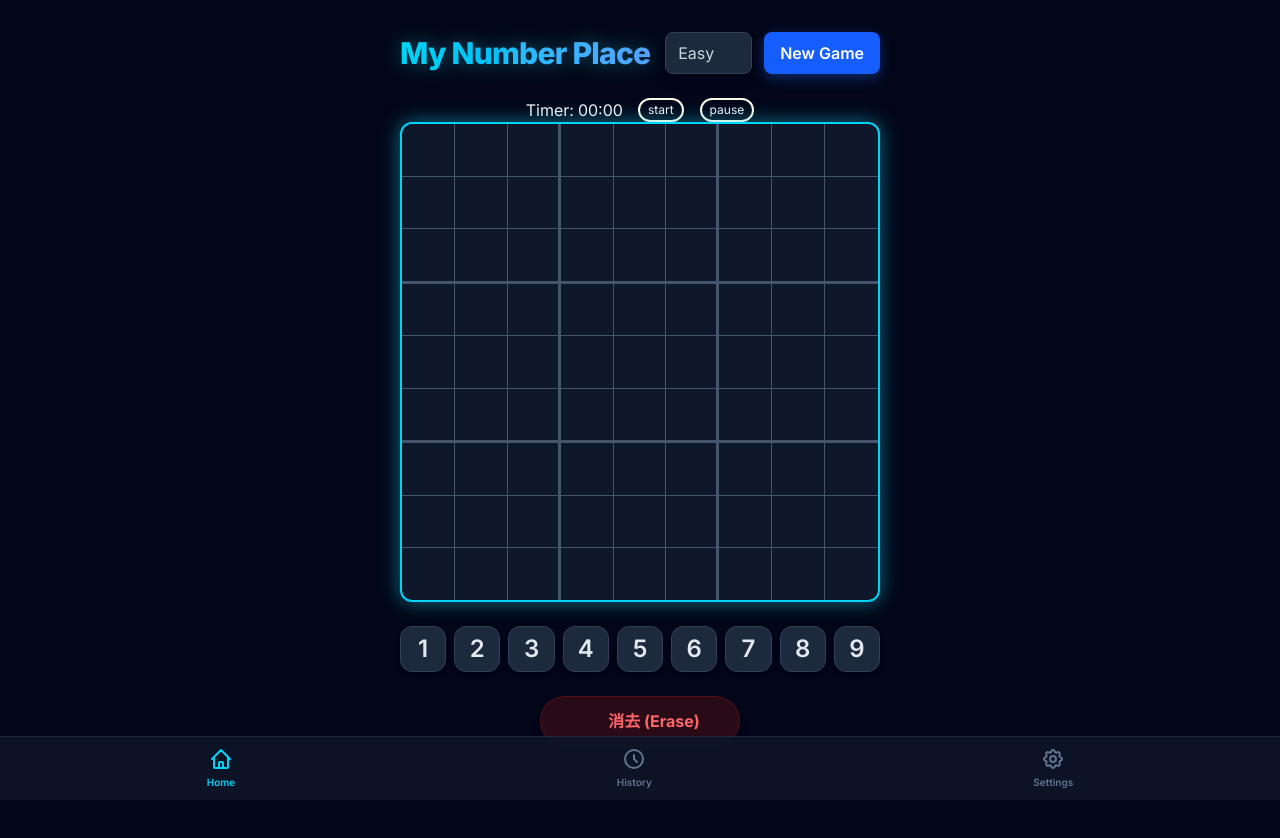
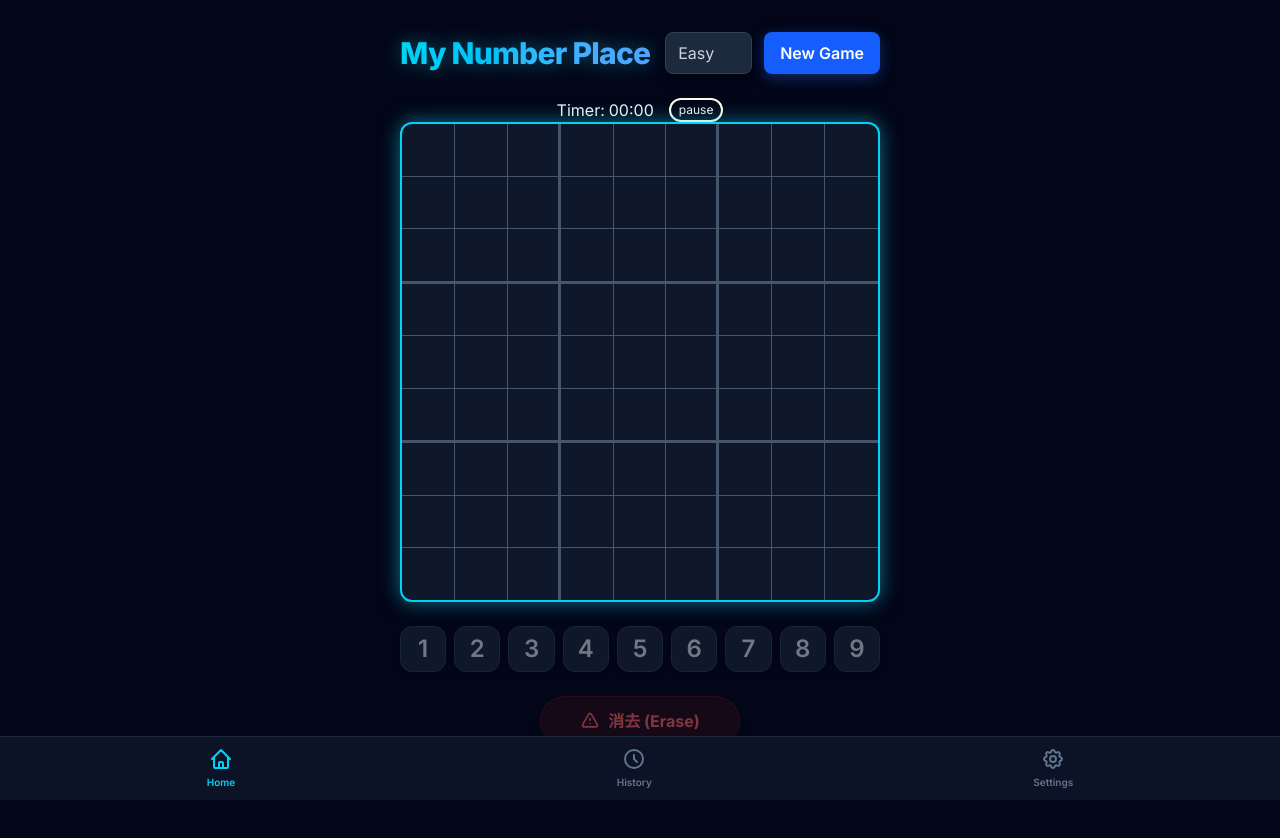
Before and after one commit to ichitaka58/my-number-place, a React (Vite) app: page / in a window 1280 px wide. Shown: the top 838 px of the page. Built offline with nearby package versions, Linux system fonts and the light colour scheme.

Commit message:
feat: disable input controls when timer is paused or game is completed

```diff
--- a/src/App.tsx
+++ b/src/App.tsx
@@ -36,9 +36,12 @@ function App() {
     onClickCancelButton,
   } = useSudoku();
   const [windowWidth, windowHeight] = useWindowSize();
-  // タイマーコンポーネント（<Timer />）をリセットするための識別用ステート
-  // 初期値の0は「最初の読み込み時」、1以上は「New Gameが押されてゲームが始まった状態」を表す
+  // タイマー（<Timer />）をリセットするための識別用キー（New Gameが押されるたびにカウントアップし秒数を0に戻す）
   const [gameId, setGameId] = useState(0);
+
+  // ゲームの進行・一時停止の管理用ステート
+  // 停止時（false）は盤面やNumberPadの入力を無効化（disabled）するためにも利用
+  const [isRunning, setIsRunning] = useState(false);
 
   // 選択されたセルが属するブロック、行、列を特定するためのヘルパー
   const selectedRow = selectedCell[0];
@@ -54,6 +57,7 @@ function App() {
    */
   const handleStartNewGame = () => {
     handleGenerate();
+    setIsRunning(true);
     setGameId((prev) => prev + 1);
   };
 
@@ -76,10 +80,10 @@ function App() {
       />
       {/*
         Timer Area
-        - key={gameId}: 値が変わるたびにTimerがアンマウント・再マウントされ、秒数(seconds)が0にリセットされる
-        - autoStart={gameId > 0}: 初回アクセス時(0)は停止状態、New Gameボタン押下後(1以上)は自動でタイマーが開始される
+        - key={gameId}: 値が変わるたびにTimerコンポーネント全体が初期化され、秒数が0にリセットされる
+        - isRunning: タイマーの動作/停止をApp側から制御・連携するためにPropsとして引き渡す
       */}
-      <Timer key={gameId} completed={completed} autoStart={gameId > 0} />
+      <Timer key={gameId} completed={completed} isRunning={isRunning} setIsRunning={setIsRunning} />
 
       {/* Sudoku Grid Area */}
       <div className="w-full max-w-120 aspect-square relative">
@@ -147,7 +151,7 @@ function App() {
                     ${bgClass}
                     ${textClass}
                     ${borderBottom} ${borderRight} ${borderNoneBottom} ${borderNoneRight}
-                    ${isInitial || completed ? "pointer-events-none" : ""}
+                    ${isInitial || completed || !isRunning ? "pointer-events-none" : ""}
                   `}
                 >
                   {cell !== 0 ? cell : ""}
@@ -170,6 +174,7 @@ function App() {
         onClickNumberButton={onClickNumberButton}
         onClickCancelButton={onClickCancelButton}
         completed={completed}
+        isRunning={isRunning}
       />
 
       {/* Bottom Navigation Bar */}
--- a/src/components/NumberPad.tsx
+++ b/src/components/NumberPad.tsx
@@ -4,21 +4,22 @@ type NumberPadProps = {
   onClickNumberButton: (e: React.MouseEvent<HTMLButtonElement>) => void;
   onClickCancelButton: () => void;
   completed: boolean;
+  isRunning: boolean
 };
 
 
-export const NumberPad = ({ onClickNumberButton, onClickCancelButton, completed }: NumberPadProps) => {
+export const NumberPad = ({ onClickNumberButton, onClickCancelButton, completed, isRunning }: NumberPadProps) => {
 
     return (
-        <div className="w-full max-w-[480px] mt-6 flex flex-col gap-3 sm:gap-4">
+        <div className="w-full max-w-120 mt-6 flex flex-col gap-3 sm:gap-4">
             {/* 数字ボタン: 1列に配置 */}
             <div className="grid grid-cols-9 gap-1 sm:gap-2">
                 {NUMBERS.map((n) => (
                     <button
                         key={n}
                         onClick={onClickNumberButton}
-                        disabled={completed}
-                        className="aspect-[4/5] sm:aspect-square flex items-center justify-center rounded-lg sm:rounded-xl bg-slate-800 text-slate-200 text-lg sm:text-2xl font-semibold shadow-md border border-slate-700 hover:bg-slate-700 hover:-translate-y-1 hover:shadow-cyan-500/20 active:scale-95 transition-all duration-200 disabled:opacity-50 disabled:hover:translate-y-0 disabled:cursor-not-allowed"
+                        disabled={completed || !isRunning}
+                        className="aspect-4/5 sm:aspect-square flex items-center justify-center rounded-lg sm:rounded-xl bg-slate-800 text-slate-200 text-lg sm:text-2xl font-semibold shadow-md border border-slate-700 hover:bg-slate-700 hover:-translate-y-1 hover:shadow-cyan-500/20 active:scale-95 transition-all duration-200 disabled:opacity-50 disabled:hover:translate-y-0 disabled:cursor-not-allowed"
                     >
                         {n}
                     </button>
@@ -29,11 +30,11 @@ export const NumberPad = ({ onClickNumberButton, onClickCancelButton, completed
             <div className="flex justify-center mt-2">
                 <button
                     onClick={onClickCancelButton}
-                    disabled={completed}
+                    disabled={completed || !isRunning}
                     className="w-full max-w-50 py-3 flex items-center justify-center gap-2 rounded-full bg-red-900/30 text-red-400 text-sm sm:text-base font-bold shadow-lg border border-red-900/50 hover:bg-red-900/50 hover:-translate-y-1 active:scale-95 transition-all duration-200 disabled:opacity-50 disabled:hover:translate-y-0 disabled:cursor-not-allowed"
                 >
                     <svg className="w-5 h-5" fill="none" stroke="currentColor" viewBox="0 0 24 24">
-                        <path strokeLinecap="round" strokeLinejoin="round" strokeWidth={2} d="M12v2m0 4h.01m-6.938 4h13.856c1.54 0 2.502-1.667 1.732-3L13.732 4c-.77-1.333-2.694-1.333-3.464 0L3.34 16c-.77 1.333.192 3 1.732 3z" />
+                        <path strokeLinecap="round" strokeLinejoin="round" strokeWidth={2} d="M12 9v2m0 4h.01m-6.938 4h13.856c1.54 0 2.502-1.667 1.732-3L13.732 4c-.77-1.333-2.694-1.333-3.464 0L3.34 16c-.77 1.333.192 3 1.732 3z" />
                     </svg>
                     消去 (Erase)
                 </button>
--- a/src/components/Timer.tsx
+++ b/src/components/Timer.tsx
@@ -8,15 +8,16 @@ import { useTimer } from "../hooks/useTimer";
  */
 type TimerProps = {
   completed: boolean;
-  autoStart: boolean;
+  isRunning: boolean;
+  setIsRunning: React.Dispatch<React.SetStateAction<boolean>>;
 };
 
 /**
  * ゲームの経過時間を管理・表示するタイマーコンポーネント
  * 内部で useTimer フックを使用し、状態を管理しています。
  */
-export const Timer = ({ completed, autoStart }: TimerProps) => {
-  const { isRunning, setIsRunning, displayTimer } = useTimer();
+export const Timer = ({ completed, isRunning, setIsRunning }: TimerProps) => {
+  const { displayTimer } = useTimer(isRunning);
 
   // ゲームクリア状態（completed）を監視し、trueになればタイマーを停止する
   useEffect(() => {
@@ -25,12 +26,6 @@ export const Timer = ({ completed, autoStart }: TimerProps) => {
     }
   }, [completed, setIsRunning]);
 
-  // 初回マウント時や再生成時に、autoStart が true であればタイマーを開始させる
-  useEffect(() => {
-    if (autoStart) {
-      setIsRunning(true);
-    }
-  }, [autoStart, setIsRunning]);
 
   return (
     <div className="flex gap-4">
@@ -38,11 +33,9 @@ export const Timer = ({ completed, autoStart }: TimerProps) => {
         <p>Timer:</p>
         <p className="w-11">{displayTimer}</p>
       </div>
-      <button className="text-xs border-2 border-amber-50 px-2 rounded-2xl">
-        start
-      </button>
       <button
         onClick={() => setIsRunning(!isRunning)}
+        disabled={completed}
         className="text-xs border-2 border-amber-50 px-2 rounded-2xl"
       >
         pause
--- a/src/hooks/useTimer.ts
+++ b/src/hooks/useTimer.ts
@@ -1,9 +1,8 @@
 import { useEffect, useState } from "react";
 import { generateDisplayTimer } from "../utils/time";
 
-export const useTimer = () => {
+export const useTimer = (isRunning: boolean) => {
   const [seconds, setSeconds] = useState(0);
-  const [isRunning, setIsRunning] = useState<boolean>(false);
 
   useEffect(() => {
     if (!isRunning) return;
@@ -19,8 +18,6 @@ export const useTimer = () => {
   const displayTimer = generateDisplayTimer(seconds);
 
   return {
-    isRunning,
-    setIsRunning,
     displayTimer,
   };
 };
```
